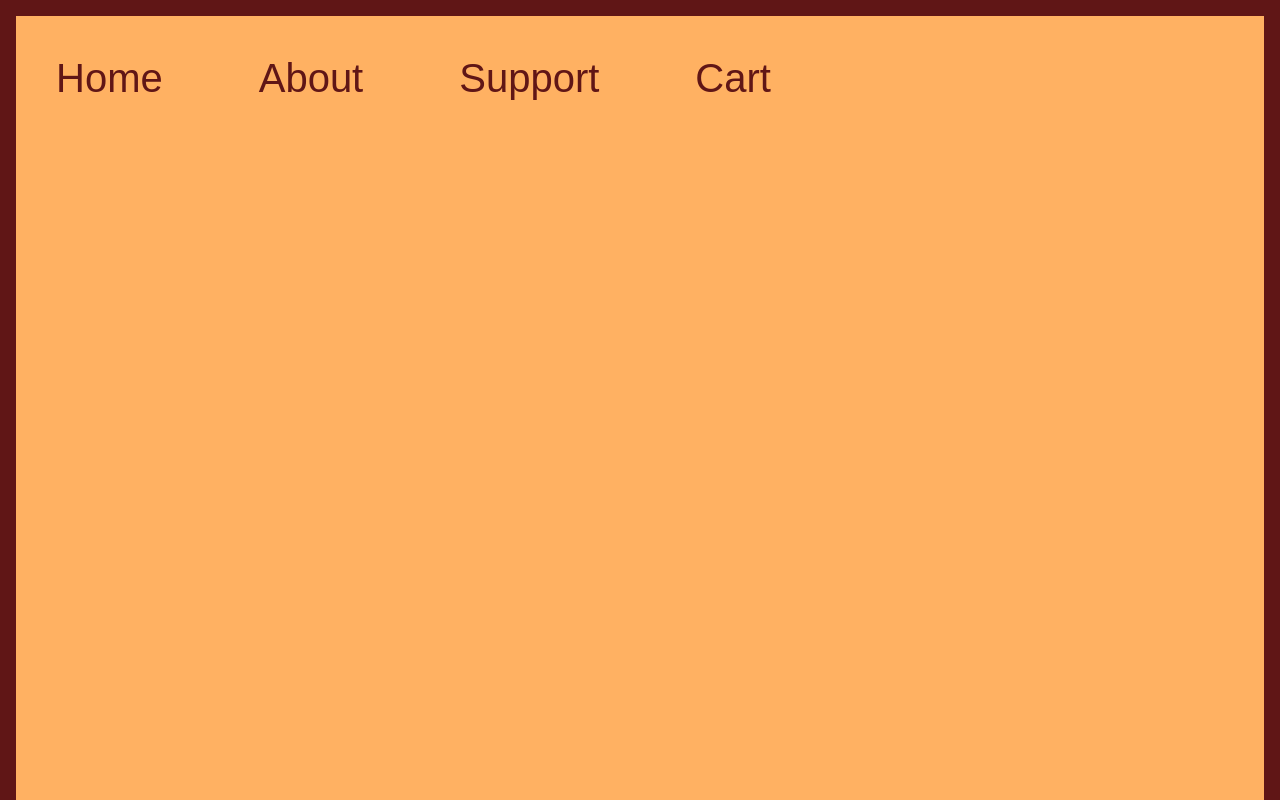
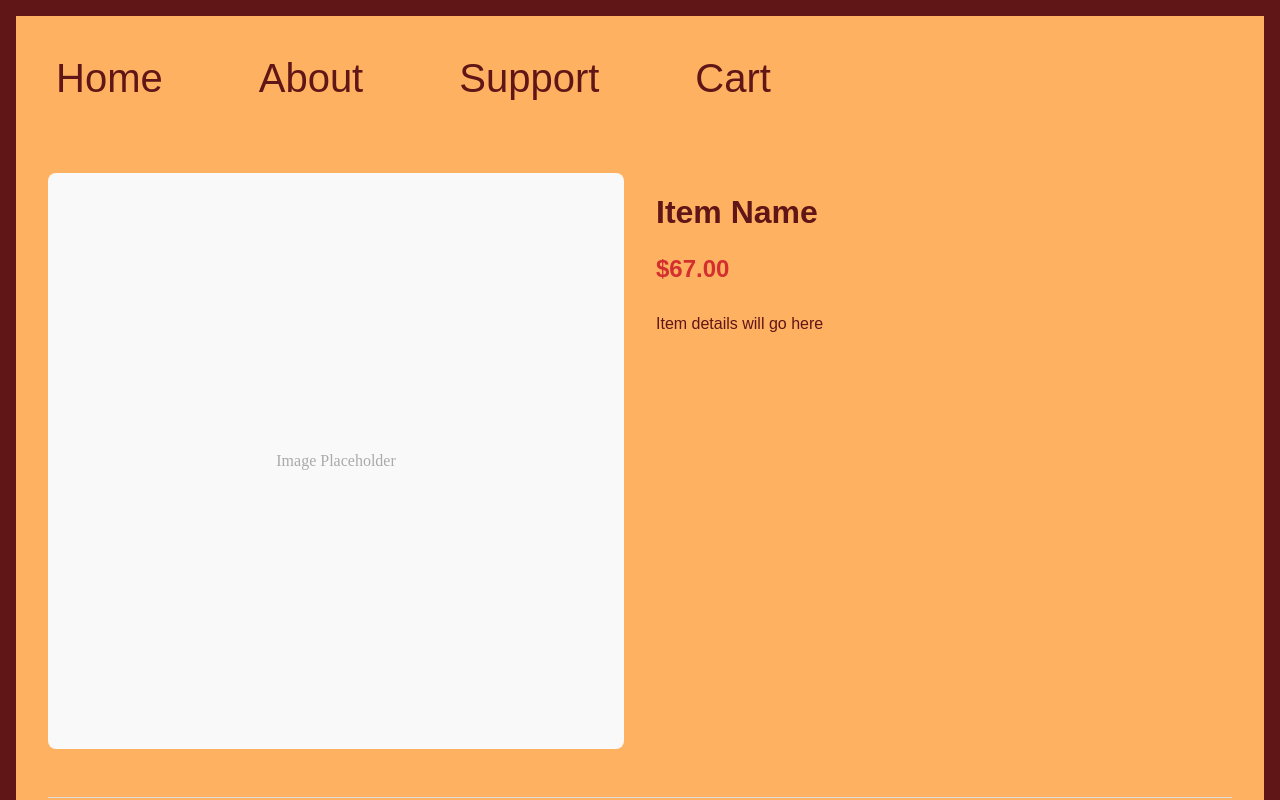
Before and after one commit to CJK192/blacksmith-website, a React app in the folder frontend/: page /item in a window 1280 px wide. Shown: the top 800 px of the page. Built offline with nearby package versions, Linux system fonts and the light colour scheme; the HTML template or start-up script is replaced by a standard one; a web font is replaced by a local one.

Commit message:
Josh- item page
added img placeholder, h1 tag with item name, p tag with description, + price. also added reviews section on bottom.

pushing this so i can use AI (and cite) next session

```diff
--- a/frontend/src/App.jsx
+++ b/frontend/src/App.jsx
@@ -3,6 +3,7 @@ import Home from './Pages/Home'
 import Support from './Pages/Support'
 import About from './Pages/About'
 import Cart from './Pages/Cart'
+import ItemPage from './Pages/ItemPage'
 
 import { Routes, Route } from 'react-router-dom'
 
@@ -17,6 +18,7 @@ function App()
     <Route path = '/support' element={<Support />}/>
     <Route path = '/about' element={<About />}/>
     <Route path = '/cart' element={<Cart />}/>
+    <Route path = '/item' element={<ItemPage />}/>
   </Routes>
 
   </div>
--- a/frontend/src/Pages/Home.jsx
+++ b/frontend/src/Pages/Home.jsx
@@ -2,11 +2,13 @@
 //Learn useStates and useEffects
 
 import ToDoList from "../components/ToDoList";
+import { Link } from "react-router-dom";
 
 function Home()
 {
     return <div>
     <h1> This is the home page!</h1>
+    <Link to="/item"><button>Item Page</button></Link>
     <ToDoList></ToDoList>
              </div>
 }
--- /dev/null
+++ b/frontend/src/Pages/ItemPage.jsx
@@ -0,0 +1,42 @@
+function ItemPage() {
+  const imageUrl = ""; //img url add here for each item
+  const price = "67.00"; // add price here
+
+  return <div style={{ padding: '2rem' }}>
+    <div style={{ display: 'flex', gap: '2rem' }}> {/*display flex, gap 2rem splits page in half*/}
+
+      <div style={{ flex: 1 }}> {/*take up half of the page*/}
+      <div style={{
+        width: '100%',
+        aspectRatio: '1',
+        borderRadius: '8px',
+        display: 'flex',
+        alignItems: 'center',
+        justifyContent: 'center',
+        backgroundColor: '#f9f9f9'
+      }}> {/*calm lil if else statement incase the url is empty*/}
+        {imageUrl ? (
+          <img src={imageUrl} alt="Item" style={{ width: '100%', height: '100%', objectFit: 'cover', borderRadius: '8px' }} />
+        ) : (
+          <span style={{ color: '#aaa' }}>Image Placeholder</span>
+        )}
+      </div>
+    </div>
+
+    {/*text*/}
+    <div style={{ flex: 1 }}>
+      <h1>Item Name</h1> {/*item name*/}
+      <p style={{ fontSize: '1.5rem', fontWeight: 'bold', color: '#d32f2f', marginBottom: '2rem' }}>${price}</p>
+      <p>Item details will go here</p>
+      </div>
+    </div>
+
+    {/*reviews*/}
+    <div style={{ marginTop: '3rem', borderTop: '1px solid #ddd', paddingTop: '2rem' }}>
+      <h2>Reviews</h2>
+      <p>Customer reviews will go here</p>
+    </div>
+  </div>
+}
+
+export default ItemPage;
```
